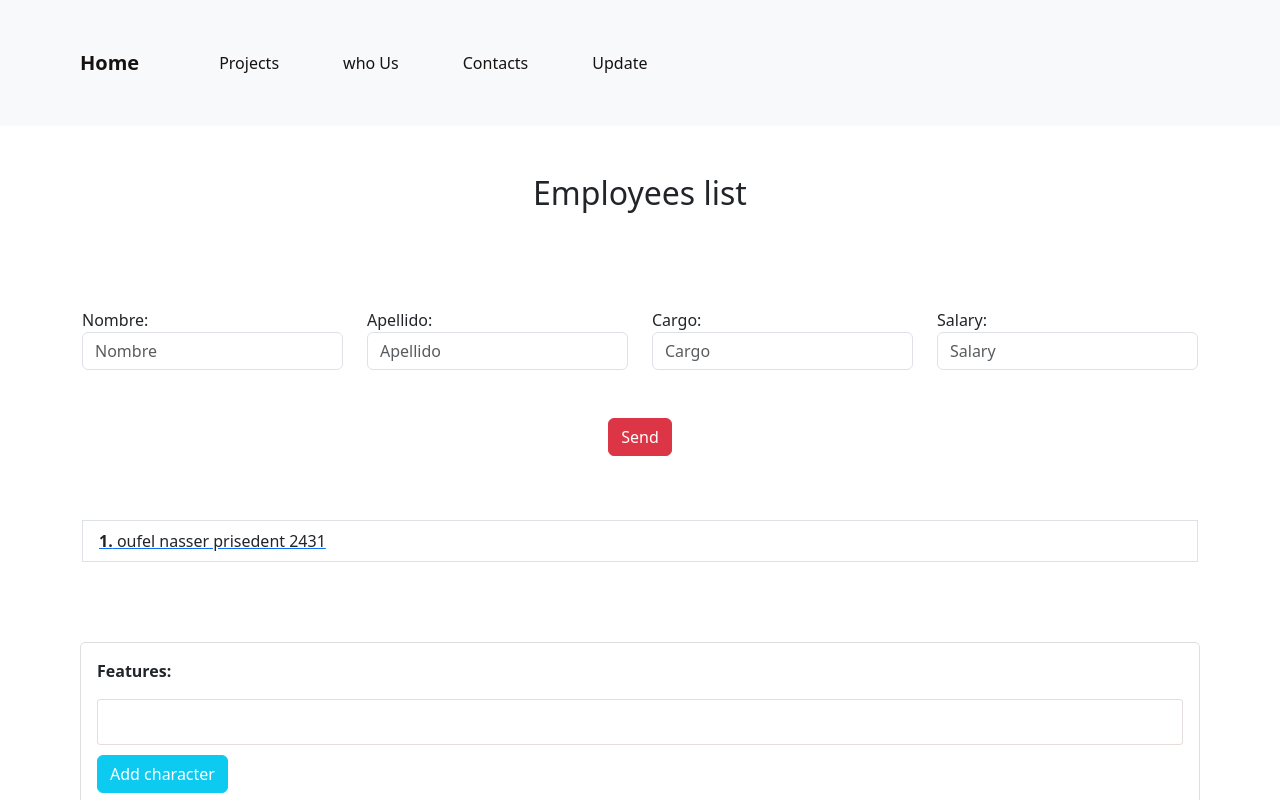
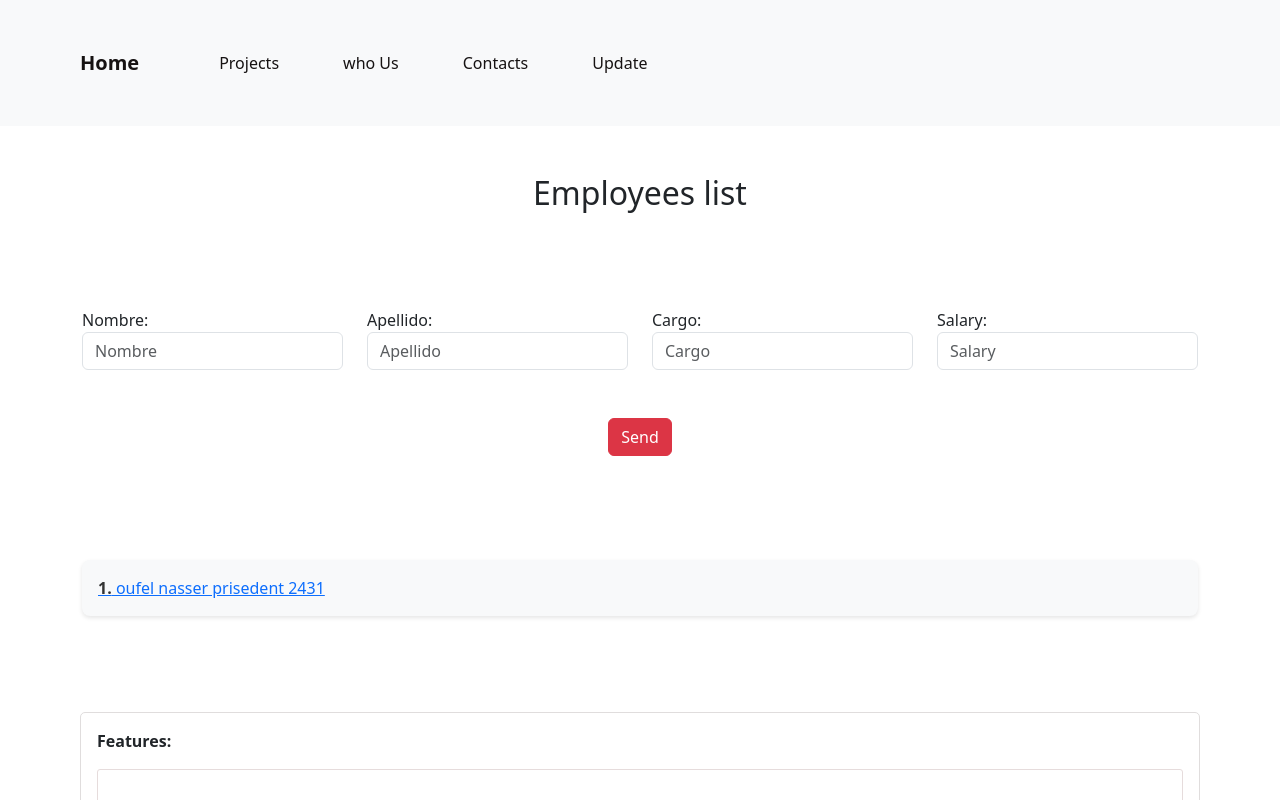
Before and after one commit to nasre21/insccribe_data_angular, an Angular app: page / in a window 1280 px wide. Shown: the top 800 px of the page. Built offline with nearby package versions, Linux system fonts and the light colour scheme.

Commit message:
changed css

```diff
--- a/src/app/components/child-data/child-data.component.css
+++ b/src/app/components/child-data/child-data.component.css
@@ -15,3 +15,45 @@
   margin-bottom: 1rem;
   /* Otros estilos personalizados para los elementos de la lista */
 }
+
+
+
+
+
+.list-groups {
+  list-style: none;
+  padding: 0;
+  /* Otros estilos personalizados para la lista */
+}
+
+.custom-list-items  {
+  text-decoration: none;
+  background-color: #f8f9fa;
+  border: none;
+  padding: 1rem; /* 1rem equivale a 16px */
+  margin: 1rem 0; /* 1rem arriba y abajo, 0 en los lados */
+  border-radius: 0.5rem; /* 0.5rem equivale a 8px */
+  box-shadow: 0 2px 4px rgba(0, 0, 0, 0.1);
+  transition: background-color 0.3s ease;
+}
+
+.custom-list-items:hover {
+  background-color: #e2e6ea;
+}
+
+/* Clase para el texto en negrita */
+.custom-list-items strong {
+  font-weight: bold;
+  color: #333;
+}
+
+/* Clase para el enlace */
+.custom-list-items a {
+  text-decoration: none;
+  color: #007bff;
+  transition: color 0.3s ease;
+}
+
+.custom-list-items a:hover {
+  color: #0056b3;
+}
--- a/src/app/components/child-data/child-data.component.html
+++ b/src/app/components/child-data/child-data.component.html
@@ -1,15 +1,15 @@
 <div class="container">
-
-  <div class="row ">
-    <div class="col mbt-5">
-
-
-
+  <div class="row">
+    <div class="col mt-5">
       <div>
-
-        <ul class="list-group">
-          <a [routerLink]="['update',indice]"> <li class="list-group-item mt-3"> <strong>{{ indice+1 }}.</strong> {{listEmp.nombre}} {{listEmp.apellido}} {{listEmp.cargo}} {{listEmp.salary}}</li></a>
-       </ul>
+        <ul class="list-groups custom_group">
+          <a [routerLink]="['update',indice]">
+            <li class="custom-list-items mt-2">
+              <strong>{{ indice+1 }}.</strong>
+              {{listEmp.nombre}} {{listEmp.apellido}} {{listEmp.cargo}} {{listEmp.salary}}
+            </li>
+          </a>
+        </ul>
       </div>
     </div>
   </div>
```
